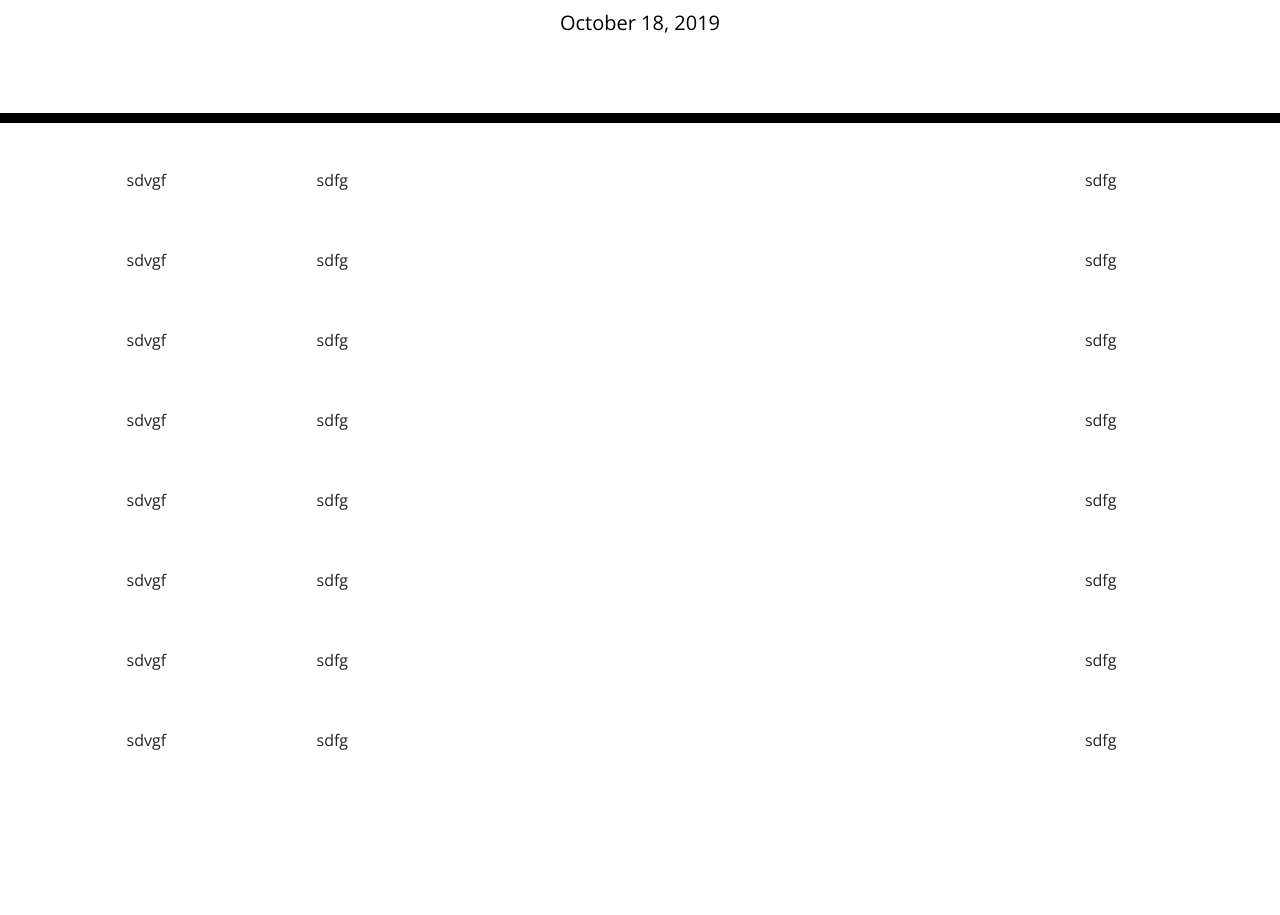
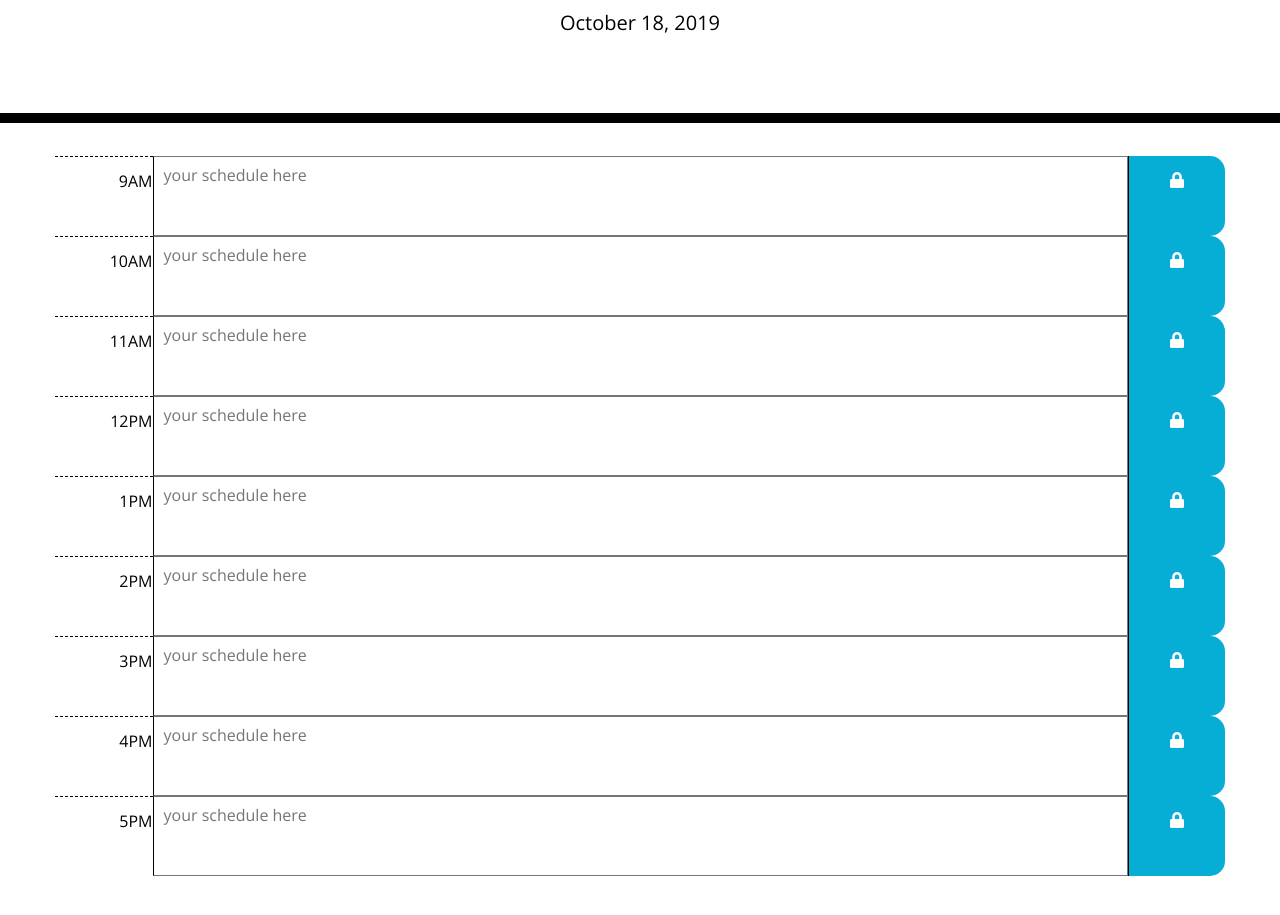
Before and after one commit to Chen3337/chen3337.github.io, a plain HTML site: page homework5/index.html in a window 1280 px wide. Shown: the part 181-1096 px from the top of the page. Before the commit the page ends 976 px from the top, so only its background shows below. Drawn offline with nearby package versions, Linux system fonts and the light colour scheme.

Commit message:
the index page and the style file finished

```diff
--- a/homework5/assets/css/style.css
+++ b/homework5/assets/css/style.css
@@ -1,17 +1,28 @@
+*{
+  box-sizing: border-box;
+}
 body {
   font-family: 'Open Sans', sans-serif;
   font-size: 16px;
   line-height: 1;
 }
+div{
+  padding: 0px !important;
+  height: 80px !important;
+}
 
 textarea{
   background: transparent;
-  border: none;
   resize: none;
   color: #000000;
   border-left: 1px solid black;
+  width:100%;
   padding: 10px;
+  height: 80px;
+  position: relative; bottom: 32px;
+
 }
+
 
 .jumbotron {
   text-align: center;
@@ -40,6 +51,7 @@ textarea{
   background-color: #ffffff;
   color: #000000;
   border-top: 1px dashed #000000;
+  text-align: right;
 }
 
 .past {
--- a/homework5/index.html
+++ b/homework5/index.html
@@ -32,98 +32,110 @@
       <!-- Timeblocks go here -->
       <!-- first row -->
       <div class="row">
-        <div class="col-md-2">
-          sdvgf
+        <div class="col-md-1 hour">
+          9AM
         </div>
-        <div class="col-md-8">
-          sdfg
+        <div class="col-md-10">
+          <textarea placeholder="your schedule here"></textarea>
         </div>
-        <div class="col-md-2">
-            sdfg
+        <div class="col-md-1 saveBtn">
+          <span class="fas fa-lock"></span>
         </div>
       </div>
       <!-- second row -->
       <div class="row">
-        <div class="col-md-2">
-          sdvgf
+        <div class="col-md-1 hour">
+          10AM
         </div>
-        <div class="col-md-8">
-          sdfg
+        <div class="col-md-10">
+          <textarea placeholder="your schedule here"></textarea>
         </div>
-        <div class="col-md-2">
-            sdfg
+        <div class="col-md-1 saveBtn">
+          <span class="fas fa-lock"></span>
         </div>
       </div>
         <!-- third row -->
       <div class="row">
-        <div class="col-md-2">
-          sdvgf
+        <div class="col-md-1 hour">
+          11AM
         </div>
-        <div class="col-md-8">
-          sdfg
+        <div class="col-md-10">
+          <textarea placeholder="your schedule here"></textarea>
         </div>
-        <div class="col-md-2">
-            sdfg
+        <div class="col-md-1 saveBtn">
+          <span class="fas fa-lock"></span>
         </div>
       </div>
         <!-- forth row -->
       <div class="row">
-        <div class="col-md-2">
-          sdvgf
+        <div class="col-md-1 hour">
+          12PM
         </div>
-        <div class="col-md-8">
-          sdfg
+        <div class="col-md-10">
+          <textarea placeholder="your schedule here"></textarea>
         </div>
-        <div class="col-md-2">
-            sdfg
+        <div class="col-md-1 saveBtn">
+          <span class="fas fa-lock"></span>
         </div>
       </div>
         <!-- fifth row -->
       <div class="row">
-        <div class="col-md-2">
-          sdvgf
+        <div class="col-md-1 hour">
+          1PM
         </div>
-        <div class="col-md-8">
-          sdfg
+        <div class="col-md-10">
+          <textarea placeholder="your schedule here"></textarea>
         </div>
-        <div class="col-md-2">
-            sdfg
+        <div class="col-md-1 saveBtn">
+          <span class="fas fa-lock"></span>
         </div>
       </div>
         <!-- sixth row -->
       <div class="row">
-        <div class="col-md-2">
-          sdvgf
+        <div class="col-md-1 hour">
+          2PM
         </div>
-        <div class="col-md-8">
-          sdfg
+        <div class="col-md-10">
+          <textarea placeholder="your schedule here"></textarea>
         </div>
-        <div class="col-md-2">
-            sdfg
+        <div class="col-md-1 saveBtn">
+          <span class="fas fa-lock"></span>
         </div>
       </div>
         <!-- seventh row -->
       <div class="row">
-        <div class="col-md-2">
-          sdvgf
+        <div class="col-md-1 hour">
+          3PM
         </div>
-        <div class="col-md-8">
-          sdfg
+        <div class="col-md-10">
+          <textarea placeholder="your schedule here"></textarea>
         </div>
-        <div class="col-md-2">
-            sdfg
+        <div class="col-md-1 saveBtn">
+          <span class="fas fa-lock"></span>
         </div>
       </div>
         <!-- eighth row -->
       <div class="row">
-        <div class="col-md-2">
-          sdvgf
+        <div class="col-md-1 hour">
+          4PM
         </div>
-        <div class="col-md-8">
-          sdfg
+        <div class="col-md-10">
+          <textarea placeholder="your schedule here"></textarea>
         </div>
-        <div class="col-md-2">
-            sdfg
+        <div class="col-md-1 saveBtn">
+          <span class="fas fa-lock"></span>
+        </div>
+      </div>
+      <!-- ninth row -->
+      <div class="row">
+        <div class="col-md-1 hour">
+          5PM
+        </div>
+        <div class="col-md-10">
+          <textarea placeholder="your schedule here"></textarea>
+        </div>
+        <div class="col-md-1 saveBtn">
+          <span class="fas fa-lock"></span>
         </div>
       </div>
     </div>
```
Also changed, not shown: homework5/assets/javascript/script.js (line endings or trailing spaces).
